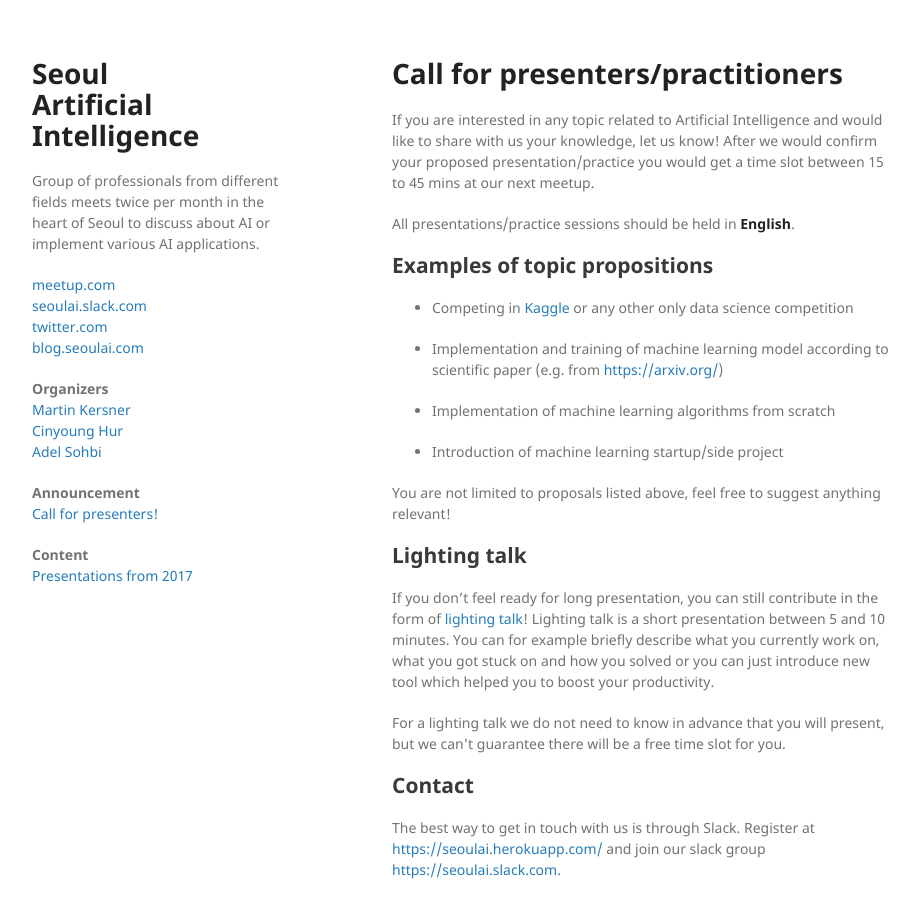
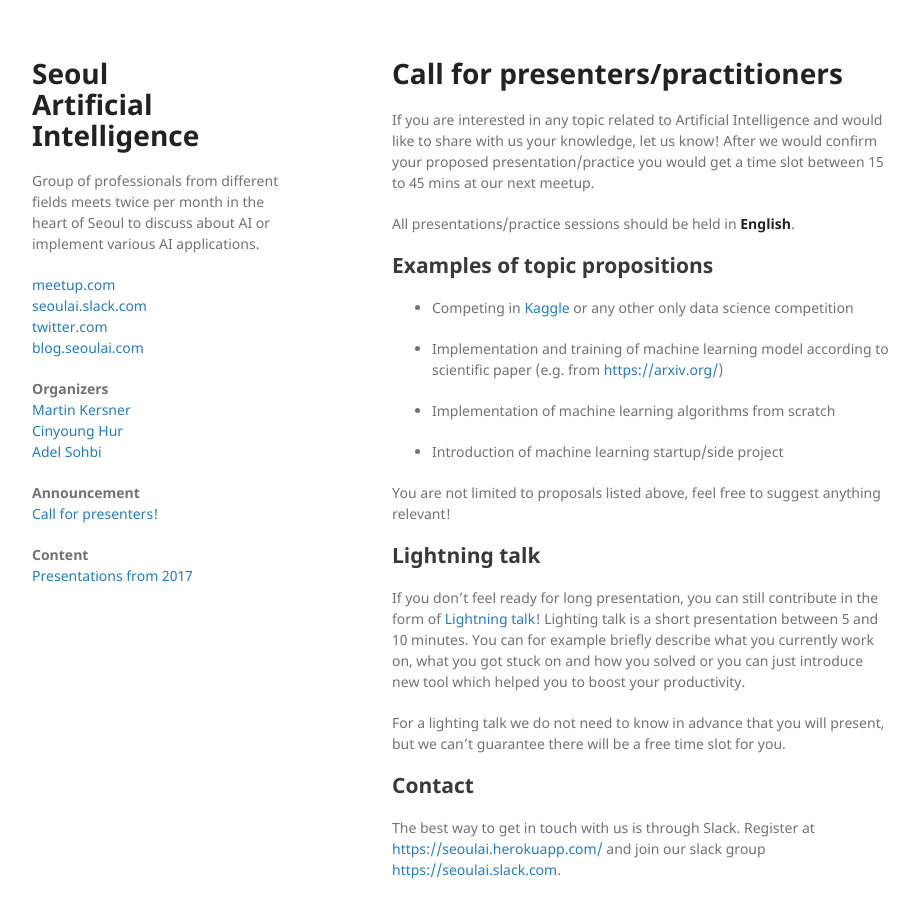
Before and after one commit to martinkersner/seoul-artificial-intelligence-meetup, a Jekyll site: the page built from docs/call-for-presenters-practitioners.md, in a window 1280 px wide and 950 px high. Shown: the top 918 px of the window, without its empty margins (178-1097 px from the left). Built offline with Jekyll 4.4.1, drawn with Linux system fonts in a browser that asks for light colours; our own code applies the rules of GitHub Pages for plain Markdown files.

Commit message:
Lightning talk typo

```diff
--- a/docs/call-for-presenters-practitioners.md
+++ b/docs/call-for-presenters-practitioners.md
@@ -21,8 +21,8 @@ All presentations/practice sessions should be held in **English**.
 
 You are not limited to proposals listed above, feel free to suggest anything relevant!
 
-## Lighting talk
-If you don't feel ready for long presentation, you can still contribute in the form of [lighting talk](https://en.wikipedia.org/wiki/Lightning_talk)!
+## Lightning talk
+If you don't feel ready for long presentation, you can still contribute in the form of [Lightning talk](https://en.wikipedia.org/wiki/Lightning_talk)!
 Lighting talk is a short presentation between 5 and 10 minutes. You can for example briefly describe what you currently work on, what you got stuck on and how you solved or you can just introduce new tool which helped you to boost your productivity.
 
 For a lighting talk we do not need to know in advance that you will present, but we can't guarantee there will be a free time slot for you.
```
